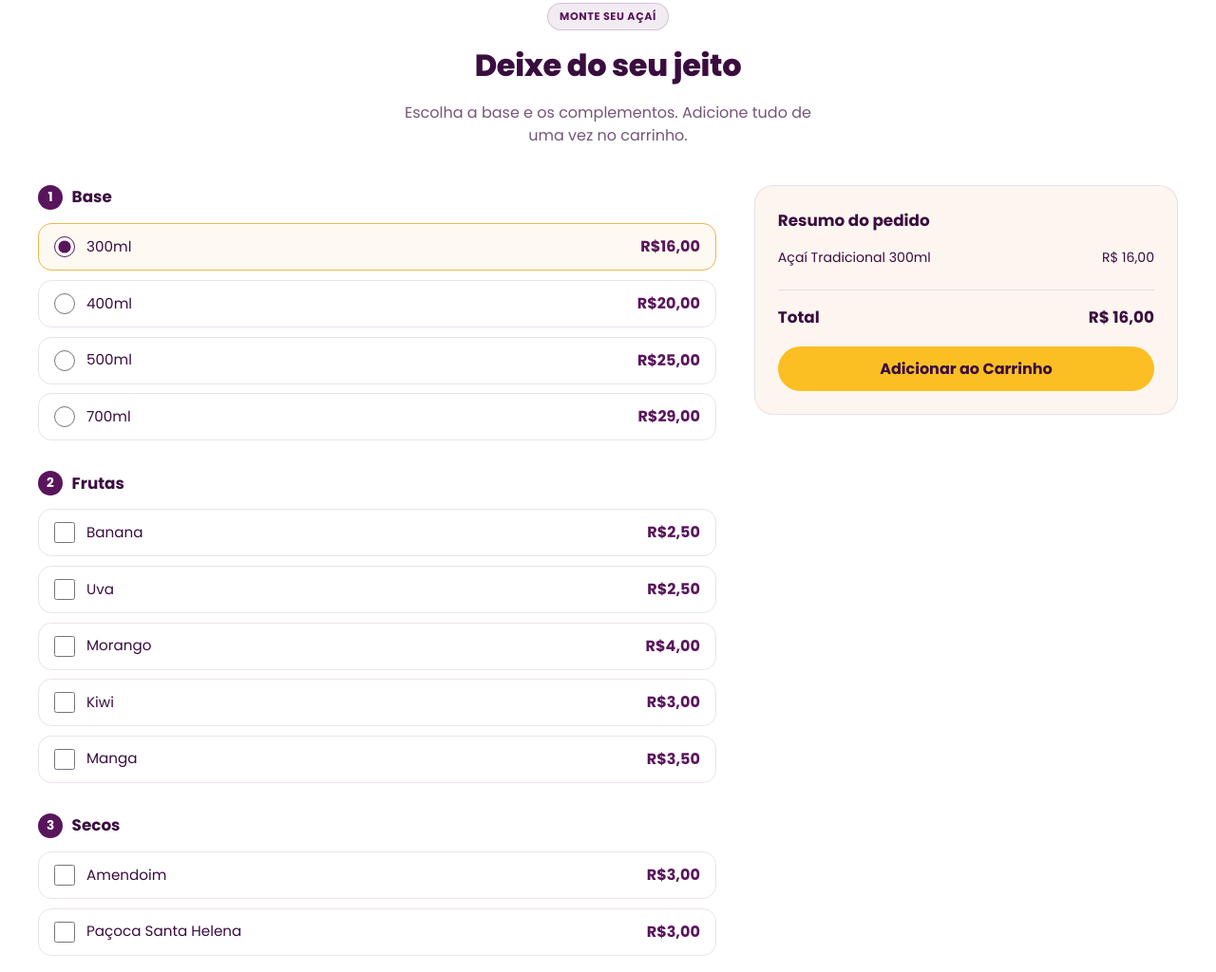
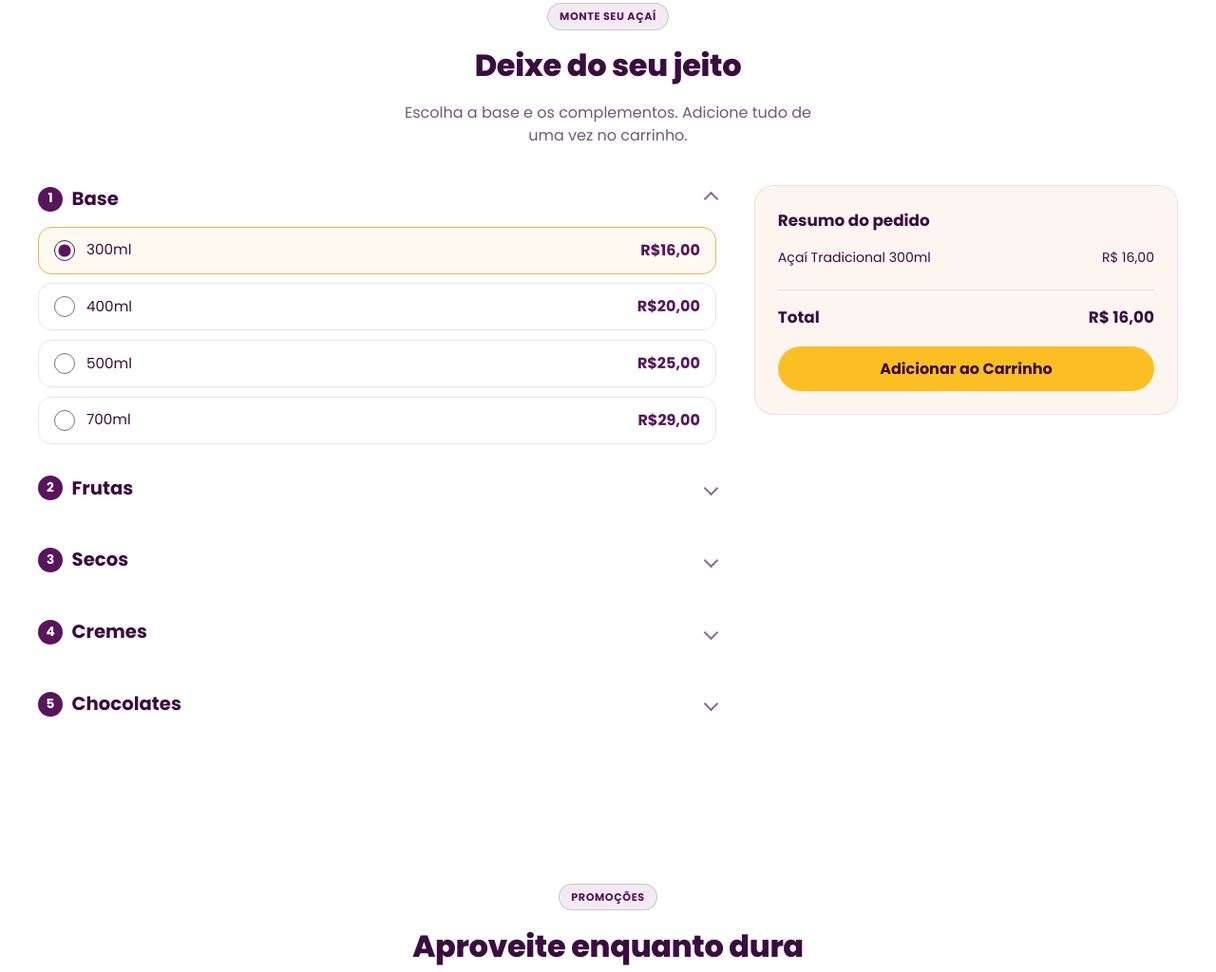
Before and after one commit to kauanrodrigueskrvl444-netizen/acai-ki-delicia-site, a website: page public/index.html in a window 1280 px wide. Shown: the part 5234-6258 px from the top of the page at 95% size. Drawn offline with Linux system fonts and the light colour scheme; no server answers.

Commit message:
feat: Monte seu Açaí em acordeão, nome da loja dinâmico no site
- Monte seu Açaí: cada etapa (Base, Frutas, Secos, Cremes, Chocolates)
  vira um acordeão nativo (details/summary), só Base aberta por
  padrão — antes tudo ficava exposto de uma vez, poluído.
- Nome da loja (Configurações no painel) passa a refletir no título da
  aba, alt da logo e rodapé do site — antes só existia no banco, sem
  efeito nenhum aqui.
- Texto da seção Sobre: tira "nada de produção em massa" (o cliente
  produz em volume) e troca por "exclusividade".

Co-Authored-By: Claude Sonnet 5 <noreply@anthropic.com>

```diff
--- a/public/css/style.css
+++ b/public/css/style.css
@@ -1752,6 +1752,34 @@ img {
   font-size: 1.05rem;
   font-weight: 700;
   margin-bottom: 0.9rem;
+  cursor: pointer;
+  list-style: none;
+  user-select: none;
+}
+
+.builder-step-title h3 {
+  display: contents;
+}
+
+.builder-step-title::-webkit-details-marker {
+  display: none;
+}
+
+.builder-step-title::after {
+  content: "";
+  width: 9px;
+  height: 9px;
+  margin-left: auto;
+  border-right: 2px solid currentColor;
+  border-bottom: 2px solid currentColor;
+  transform: rotate(45deg);
+  transition: transform 0.2s ease;
+  flex-shrink: 0;
+  opacity: 0.6;
+}
+
+.builder-step[open] > .builder-step-title::after {
+  transform: rotate(-135deg);
 }
 
 .builder-step-number {
@@ -2275,6 +2303,15 @@ img {
   transform: none;
 }
 
+/* Cardápio e Monte seu Açaí são seções grandes (várias categorias/etapas
+   com fotos) — animar transform numa caixa desse tamanho é pesado pra
+   compor no celular e o efeito de slide não se paga. Só fade, mais rápido. */
+#cardapio[data-reveal],
+#monte-seu-acai[data-reveal] {
+  transform: none;
+  transition: opacity 0.35s ease;
+}
+
 @media (prefers-reduced-motion: reduce) {
   [data-reveal] {
     opacity: 1;
--- a/public/index.html
+++ b/public/index.html
@@ -565,8 +565,8 @@
 
       <div class="builder-layout">
         <div class="builder-steps">
-          <div class="builder-step">
-            <h3 class="builder-step-title"><span class="builder-step-number">1</span> Base</h3>
+          <details class="builder-step" open>
+            <summary class="builder-step-title"><h3><span class="builder-step-number">1</span> Base</h3></summary>
             <div class="builder-options">
               <label class="builder-option">
                 <input type="radio" name="builder-base-size" data-builder-item data-name="Açaí Tradicional 300ml" data-price="16.00" checked>
@@ -589,10 +589,10 @@
                 <span class="builder-option-price">R$29,00</span>
               </label>
             </div>
-          </div>
+          </details>
 
-          <div class="builder-step">
-            <h3 class="builder-step-title"><span class="builder-step-number">2</span> Frutas</h3>
+          <details class="builder-step">
+            <summary class="builder-step-title"><h3><span class="builder-step-number">2</span> Frutas</h3></summary>
             <div class="builder-options">
               <label class="builder-option">
                 <input type="checkbox" data-builder-item data-name="Banana" data-price="2.50">
@@ -620,10 +620,10 @@
                 <span class="builder-option-price">R$3,50</span>
               </label>
             </div>
-          </div>
+          </details>
 
-          <div class="builder-step">
-            <h3 class="builder-step-title"><span class="builder-step-number">3</span> Secos</h3>
+          <details class="builder-step">
+            <summary class="builder-step-title"><h3><span class="builder-step-number">3</span> Secos</h3></summary>
             <div class="builder-options">
               <label class="builder-option">
                 <input type="checkbox" data-builder-item data-name="Amendoim" data-price="3.00">
@@ -636,10 +636,10 @@
                 <span class="builder-option-price">R$3,00</span>
               </label>
             </div>
-          </div>
+          </details>
 
-          <div class="builder-step">
-            <h3 class="builder-step-title"><span class="builder-step-number">4</span> Cremes</h3>
+          <details class="builder-step">
+            <summary class="builder-step-title"><h3><span class="builder-step-number">4</span> Cremes</h3></summary>
             <div class="builder-options">
               <label class="builder-option">
                 <input type="checkbox" data-builder-item data-name="Nutella" data-price="14.00">
@@ -693,10 +693,10 @@
               </label>
             </div>
             <p class="builder-step-note">Creme de Pistache e Confete: preço a confirmar ainda</p>
-          </div>
+          </details>
 
-          <div class="builder-step">
-            <h3 class="builder-step-title"><span class="builder-step-number">5</span> Chocolates</h3>
+          <details class="builder-step">
+            <summary class="builder-step-title"><h3><span class="builder-step-number">5</span> Chocolates</h3></summary>
             <div class="builder-options">
               <label class="builder-option">
                 <input type="checkbox" data-builder-item data-name="Bis Branco" data-price="3.00">
@@ -755,7 +755,7 @@
               </label>
             </div>
             <p class="builder-step-note">Confete: preço a confirmar ainda</p>
-          </div>
+          </details>
         </div>
 
         <aside class="builder-summary">
@@ -852,10 +852,10 @@
         <div class="about-body">
         <p class="about-text">
           Desde 2025 servindo Perus, a Açaí Kidelicia aposta em copo bem
-          recheado, açaí de verdade no sabor e cada pedido montado com amor e
-          carinho, nada de produção em massa. É um trabalho de indicação: a
-          maior parte de quem pede chegou até a gente por recomendação de
-          quem já experimentou.
+          recheado, açaí de verdade no sabor e cada pedido montado com
+          exclusividade e carinho. É um trabalho de indicação: a maior parte
+          de quem pede chegou até a gente por recomendação de quem já
+          experimentou.
         </p>
 
         <div class="about-facts">
@@ -938,7 +938,7 @@
     </div>
 
     <div class="footer-bottom">
-      <p>© 2026 Açaí Kidelicia. Todos os direitos reservados.</p>
+      <p>© 2026 <span id="footerBrandName">Açaí Kidelicia</span>. Todos os direitos reservados.</p>
     </div>
   </footer>
 
--- a/public/js/store-config.js
+++ b/public/js/store-config.js
@@ -36,6 +36,24 @@
   function updateLogo(url) {
     document.getElementById('navLogo')?.setAttribute('src', url);
     document.getElementById('footerLogo')?.setAttribute('src', url);
+  }
+
+  // Nome da loja (Configurações no painel) reflete nos lugares que dependem
+  // só de texto renderizado. Título da aba, alt da logo e rodapé — todos
+  // lidos por gente, não por robô. Meta tags de compartilhamento (og:*,
+  // twitter:*) e o JSON-LD ficam de fora de propósito: crawler de rede
+  // social e buscador leem o HTML puro, antes do JS rodar, então reescrever
+  // esses valores aqui não teria efeito nenhum no link que aparece
+  // compartilhado — precisaria virar HTML gerado no servidor pra valer.
+  function updateStoreName(name) {
+    if (!name) return;
+    document.title = `${name} | Açaí premium em Perus, SP`;
+    const navLogo = document.getElementById('navLogo');
+    const footerLogo = document.getElementById('footerLogo');
+    if (navLogo) navLogo.alt = name;
+    if (footerLogo) footerLogo.alt = name;
+    const footerBrandName = document.getElementById('footerBrandName');
+    if (footerBrandName) footerBrandName.textContent = name;
   }
 
   function updateHeroVideo(url) {
@@ -180,6 +198,7 @@
       window.__MIN_ORDER__ = Number(settings.min_order ?? 0);
       window.__DELIVERY_FEE__ = Number(settings.delivery_fee ?? 0);
 
+      updateStoreName(settings.name);
       if (settings.whatsapp) updateWhatsappLinks(settings.whatsapp);
       if (settings.instagram_url) updateInstagramLinks(settings.instagram_url);
       if (settings.logo_url) updateLogo(settings.logo_url);
```
